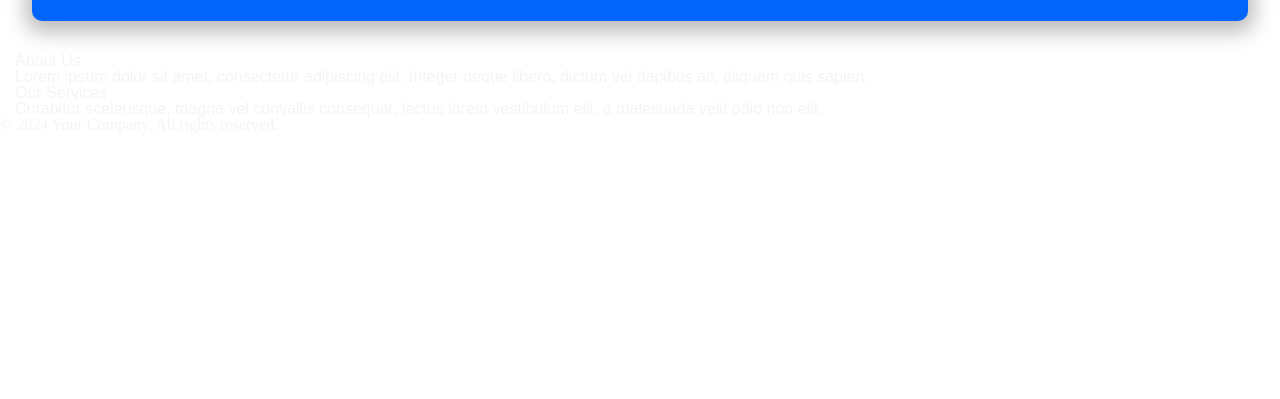
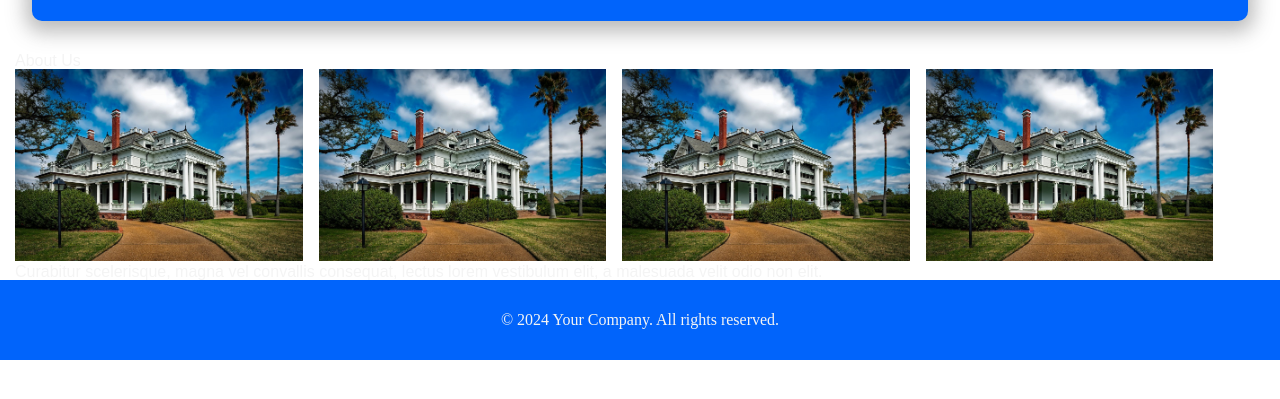
Before and after one commit to Giuseppe-Gambino/18-09-day-27, a plain HTML site: page index.html in a window 1280 px wide. Shown: the part 363-762 px from the top of the page. Drawn offline with Linux system fonts and the light colour scheme.

Commit message:
update 1

```diff
--- a/index.html
+++ b/index.html
@@ -38,15 +38,32 @@
     <main>
       <!-- Main Content -->
       <h2>About Us</h2>
-      <p>Lorem ipsum dolor sit amet, consectetur adipiscing elit. Integer neque libero, dictum vel dapibus ac, aliquam quis sapien.</p>
-
-      <h2>Our Services</h2>
+      <section class="grid">
+        <!-- img -->
+        <div>
+          <img src="./scss/img/pexels-pixabay-208736.jpg" alt="" />
+        </div>
+        <!-- img -->
+        <div>
+          <img src="./scss/img/pexels-pixabay-208736.jpg" alt="" />
+        </div>
+        <!-- img -->
+        <div>
+          <img src="./scss/img/pexels-pixabay-208736.jpg" alt="" />
+        </div>
+        <!-- img -->
+        <div>
+          <img src="./scss/img/pexels-pixabay-208736.jpg" alt="" />
+        </div>
+      </section>
       <p>Curabitur scelerisque, magna vel convallis consequat, lectus lorem vestibulum elit, a malesuada velit odio non elit.</p>
     </main>
 
     <!-- Footer -->
-    <footer>
-      <p>&copy; 2024 Your Company. All rights reserved.</p>
+    <footer class="footer bg-blue">
+      <div class="py-lg">
+        <p>&copy; 2024 Your Company. All rights reserved.</p>
+      </div>
     </footer>
   </body>
 </html>
--- a/scss/Partials/_footer.scss
+++ b/scss/Partials/_footer.scss
@@ -0,0 +1,8 @@
+footer {
+  height: 5rem;
+  div {
+    @include G-Space;
+    display: flex;
+    justify-content: center;
+  }
+}
--- a/scss/Partials/_header.scss
+++ b/scss/Partials/_header.scss
@@ -1,6 +1,7 @@
 header {
   position: sticky;
   top: 0;
+  @include floating(0);
   nav {
     @include G-Space;
     height: 5rem;
--- a/scss/Partials/_main.scss
+++ b/scss/Partials/_main.scss
@@ -1,7 +1,3 @@
-main {
-  @include G-Space;
-}
-
 .hero {
   @include floating;
   max-height: 25rem;
@@ -21,3 +17,18 @@ main {
     }
   }
 }
+
+main {
+  @include G-Space;
+  .grid {
+    display: flex;
+    flex-wrap: wrap;
+    gap: 1rem;
+    div {
+      width: 23%;
+      img {
+        width: 100%;
+      }
+    }
+  }
+}
--- a/scss/style.scss
+++ b/scss/style.scss
@@ -16,4 +16,4 @@
 
 @import "./Partials/_main.scss";
 
-@import "./Partials/_footer.scss";
+@import "./Partials/footer";
```
Also changed, not shown: scss/img/pexels-pixabay-208736.jpg (added), scss/style.css, 1 other file.
